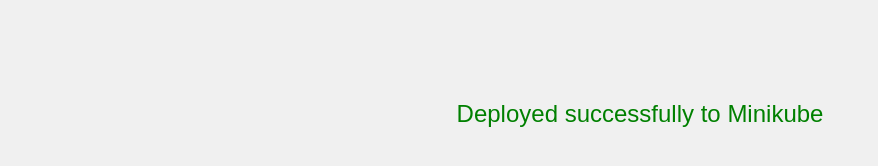
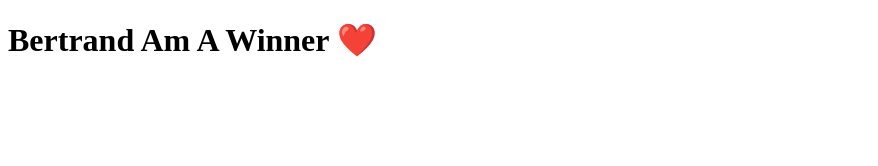
Before and after one commit to Betrand1999/k8s-deploy-minikube, a plain HTML site: page index.html in a window 1280 px wide. Shown: the whole page, without its empty margins (0-878 px from the left). Drawn offline with Linux system fonts and the light colour scheme.

Commit message:
build docker image

```diff
--- a/index.html
+++ b/index.html
@@ -3,21 +3,9 @@
 <head>
     <meta charset="UTF-8">
     <meta name="viewport" content="width=device-width, initial-scale=1.0">
-    <title>Deployment Status</title>
-    <style>
-        body {
-            font-family: Arial, sans-serif;
-            background-color: #f0f0f0;
-            text-align: center;
-        }
-        .message {
-            color: #008000; /* Green color */
-            font-size: 24px;
-            margin-top: 100px;
-        }
-    </style>
+    <title>Bertrand is a Winner</title>
 </head>
 <body>
-    <div class="message">Deployed successfully to Minikube</div>
+    <h1>Bertrand Am A Winner ❤️</h1>
 </body>
 </html>
```
Also changed, not shown: 3 other files.
